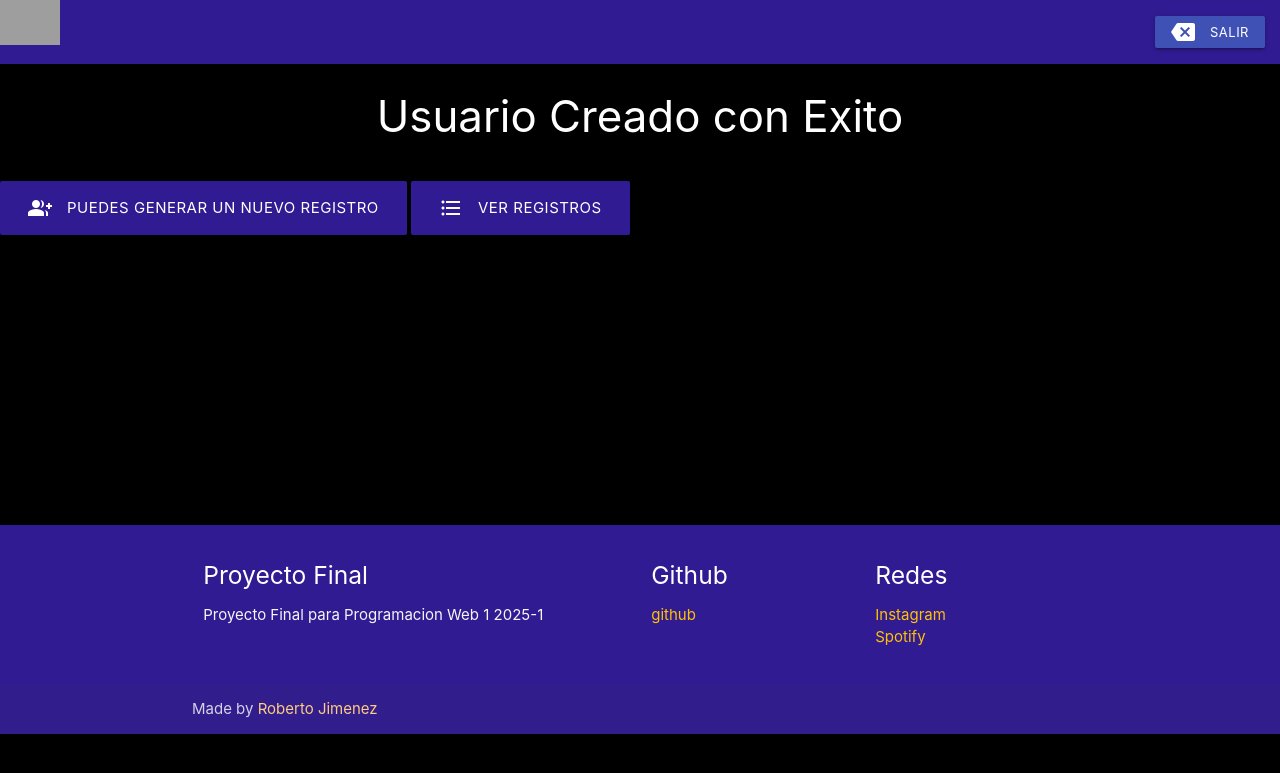
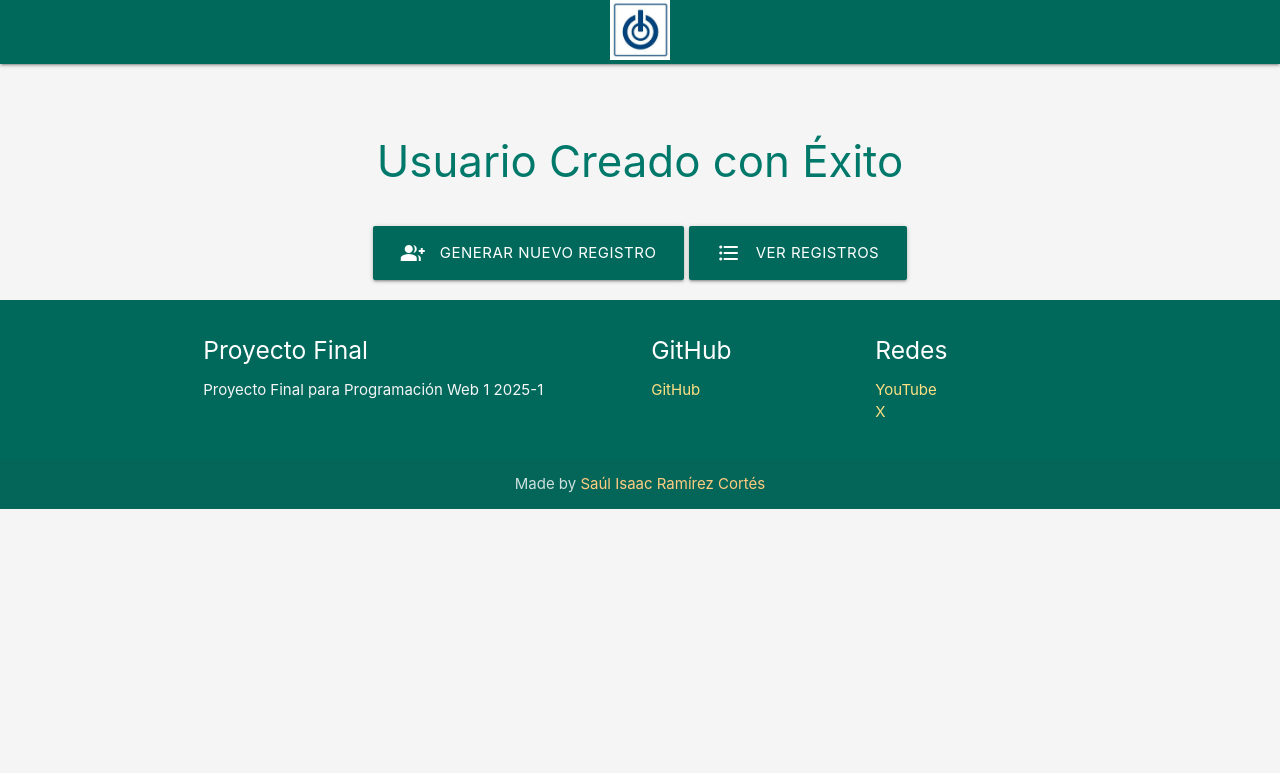
Before and after one commit to IsaacRamirezC11/Proyecto_W1, a PHP site: page /logica/enviarRegistro.php in a window 1280 px wide. Shown: the top 773 px of the page. Run offline with PHP 8.4, Linux system fonts and the light colour scheme; data comes from the database, SQL or seed files in the repository; data that the repository does not hold is empty; grey boxes are pictures that could not be loaded.

Commit message:
Actualizacion

```diff
--- a/IniciarSesion/logica/enviarRegistro.php
+++ b/IniciarSesion/logica/enviarRegistro.php
@@ -6,8 +6,9 @@ $nombreUser=$_POST['nombre_usuario'];
 $buscarusuario="SELECT * FROM  persona WHERE nombre_usuario ='$nombreUser'";
 
 $resultado = $conexion -> query($buscarusuario);
-$count =mysqli_num_rows($resultado);
-if($count==1){
+$count = mysqli_num_rows($resultado);
+
+if($count == 1) {
     echo "<!DOCTYPE html>
 <html lang='en'>
 
@@ -19,78 +20,65 @@ if($count==1){
     <script src='https://cdnjs.cloudflare.com/ajax/libs/materialize/1.0.0/js/materialize.min.js'></script>
     <meta charset='UTF-8'>
     <meta name='viewport' content='width=device-width, initial-scale=1.0'>
-            <title>Eliminar Usuario</title>
-            <nav  >
-        <div class='nav-wrapper deep-purple darken-4'>
-        <a class='brand-logo'><img src='../media/favicon.png' width=60px alt='icon'></a>
-        <ul id='nav-mobile' class='right hide-on-med-and-down' >
-        <li><a class='waves-effect waves-light btn-small indigo darken-' href='../logica/salir.php' ><i class='material-icons left'>backspace</i>SALIR</a></li>
-        </ul>
+    <title>Usuario Registrado</title>
+    <nav>
+        <div class='nav-wrapper teal darken-3'>
+            <a class='brand-logo center'><img src='../media/favicon.png' width=60px alt='icon'></a>
         </div>
     </nav>
 </head>
 
-        <body class= 'black'>
-            <div class='row'>
-                <div>
-                    <div>
+<body class='grey lighten-4'>
+    <div class='container'>
+        <div class='row center-align'>
+            <div class='col s12'>
+                <br><br>
+                <h3 class='red-text text-darken-2'>El usuario ya está registrado</h3>
                 <br>
-            <h3 class='center-align red-text' >El usuario ya esta registrado</h3>
-            <br>
-            <a class=' waves-effect waves-light btn-large deep-purple darken-4' href='../Registro.php'><i class='material-icons left'>group_add</i>Puedes generar un Nuevo registro</a>
-            <a class=' waves-effect waves-light btn-large deep-purple darken-4' href='../Principal.php'><i class='material-icons left'>format_list_bulleted</i>Ver Registros</a>
-
+                <a class='waves-effect waves-light btn-large teal darken-3' href='../Registro.php'>
+                    <i class='material-icons left'>group_add</i>Generar Nuevo Registro
+                </a>
+                <a class='waves-effect waves-light btn-large teal darken-3' href='../Principal.php'>
+                    <i class='material-icons left'>format_list_bulleted</i>Ver Registros
+                </a>
             </div>
         </div>
     </div>
 
-
-
-        </body>
-        <br><br>
-        <br><br>
-        <br><br>
-        <br><br>
-        <br><br>
-        <br><br>
-        </html>";
-        // Footer
-echo "
-<footer class='page-footer deep-purple darken-4'>
+    <footer class='page-footer teal darken-3'>
         <div class='container'>
             <div class='row'>
                 <div class='col l6 s12'>
                     <h5 class='white-text'>Proyecto Final</h5>
-      <p class='grey-text text-lighten-4'>Proyecto Final para Programacion Web 1 2025-1 </p>
-
-
+                    <p class='grey-text text-lighten-4'>Proyecto Final para Programación Web 1 2025-1</p>
                 </div>
                 <div class='col l3 s12'>
-      <h5 class='white-text'>Github</h5>
+                    <h5 class='white-text'>GitHub</h5>
                     <ul>
-        <li><a class='amber-text' href='https://github.com/RobertoJimenez25'>github</a></li>
+                        <li><a class='amber-text text-lighten-3' href='https://github.com/IsaacRamirezC11'>GitHub</a></li>
                     </ul>
                 </div>
                 <div class='col l3 s12'>
                     <h5 class='white-text'>Redes</h5>
                     <ul>
-        <li><a class='amber-text' href='https://www.instagram.com/robert.jimenezc/'>Instagram</a></li>
-        <li><a class='amber-text' href='https://open.spotify.com/user/motrorix?si=a477af4f3c904fe6'>Spotify</a></li>
+                        <li><a class='amber-text text-lighten-3' href='https://www.youtube.com/@jmv_Isaac'>YouTube</a></li>
+                        <li><a class='amber-text text-lighten-3' href='https://x.com/jmv_Isaac0411'>X</a></li>
                     </ul>
                 </div>
             </div>
         </div>
         <div class='footer-copyright'>
-  <div class='container'>
-  Made by <a class='orange-text text-lighten-3' >Roberto Jimenez</a>
+            <div class='container center-align'>
+                Made by <a class='orange-text text-lighten-3'>Roberto Jimenez</a>
             </div>
         </div>
-</footer>";
+    </footer>
+</body>
 
-}else{
-
-    mysqli_query($conexion,"INSERT INTO persona(
-        nombre_usuario,carrera,no_cuenta,direccion,telefono,email,password)
+</html>";
+} else {
+    mysqli_query($conexion, "INSERT INTO persona(
+        nombre_usuario, carrera, no_cuenta, direccion, telefono, email, password)
         VALUES(
             '$_POST[nombre_usuario]',
             '$_POST[carrera]',
@@ -100,6 +88,7 @@ echo "
             '$_POST[email]',
             '$_POST[password]'
         )");
+
     echo "<!DOCTYPE html>
 <html lang='en'>
 
@@ -111,73 +100,61 @@ echo "
     <script src='https://cdnjs.cloudflare.com/ajax/libs/materialize/1.0.0/js/materialize.min.js'></script>
     <meta charset='UTF-8'>
     <meta name='viewport' content='width=device-width, initial-scale=1.0'>
-            <title>Eliminar Usuario</title>
-            <nav  >
-        <div class='nav-wrapper deep-purple darken-4'>
-        <a class='brand-logo'><img src='../media/iconologo.png' width=60px alt='icon'></a>
-        <ul id='nav-mobile' class='right hide-on-med-and-down' >
-        <li><a class='waves-effect waves-light btn-small indigo darken-' href='../logica/salir.php' ><i class='material-icons left'>backspace</i>SALIR</a></li>
-        </ul>
+    <title>Usuario Creado</title>
+    <nav>
+        <div class='nav-wrapper teal darken-3'>
+            <a class='brand-logo center'><img src='../media/favicon.png' width=60px alt='icon'></a>
         </div>
     </nav>
 </head>
 
-        <body class= 'black'>
-            <div class='row'>
-                <div>
-                    <div>
-            <h3 class='center-align white-text' >Usuario Creado con Exito</h3>
+<body class='grey lighten-4'>
+    <div class='container'>
+        <div class='row center-align'>
+            <div class='col s12'>
+                <br><br>
+                <h3 class='teal-text text-darken-2'>Usuario Creado con Éxito</h3>
                 <br>
-            <a class=' waves-effect waves-light btn-large deep-purple darken-4' href='../Registro.php'><i class='material-icons left'>group_add</i>Puedes generar un Nuevo registro</a>
-            <a class=' waves-effect waves-light btn-large deep-purple darken-4' href='../Principal.php'><i class='material-icons left'>format_list_bulleted</i>Ver Registros</a>
-
+                <a class='waves-effect waves-light btn-large teal darken-3' href='../Registro.php'>
+                    <i class='material-icons left'>group_add</i>Generar Nuevo Registro
+                </a>
+                <a class='waves-effect waves-light btn-large teal darken-3' href='../Principal.php'>
+                    <i class='material-icons left'>format_list_bulleted</i>Ver Registros
+                </a>
             </div>
         </div>
     </div>
 
-
-
-        </body>
-        <br><br>
-        <br><br>
-        <br><br>
-        <br><br>
-        <br><br>
-        <br><br>
-        </html>";
-        // Footer
-echo "
-<footer class='page-footer deep-purple darken-4'>
+    <footer class='page-footer teal darken-3'>
         <div class='container'>
             <div class='row'>
                 <div class='col l6 s12'>
                     <h5 class='white-text'>Proyecto Final</h5>
-      <p class='grey-text text-lighten-4'>Proyecto Final para Programacion Web 1 2025-1 </p>
-
-
+                    <p class='grey-text text-lighten-4'>Proyecto Final para Programación Web 1 2025-1</p>
                 </div>
                 <div class='col l3 s12'>
-      <h5 class='white-text'>Github</h5>
+                    <h5 class='white-text'>GitHub</h5>
                     <ul>
-        <li><a class='amber-text' href='https://github.com/RobertoJimenez25'>github</a></li>
+                        <li><a class='amber-text text-lighten-3' href='https://github.com/IsaacRamirezC11'>GitHub</a></li>
                     </ul>
                 </div>
                 <div class='col l3 s12'>
                     <h5 class='white-text'>Redes</h5>
                     <ul>
-        <li><a class='amber-text' href='https://www.instagram.com/robert.jimenezc/'>Instagram</a></li>
-        <li><a class='amber-text' href='https://open.spotify.com/user/motrorix?si=a477af4f3c904fe6'>Spotify</a></li>
+                        <li><a class='amber-text text-lighten-3' href='https://www.youtube.com/@jmv_Isaac'>YouTube</a></li>
+                        <li><a class='amber-text text-lighten-3' href='https://x.com/jmv_Isaac0411'>X</a></li>
                     </ul>
                 </div>
             </div>
         </div>
         <div class='footer-copyright'>
-  <div class='container'>
-  Made by <a class='orange-text text-lighten-3' >Roberto Jimenez</a>
+            <div class='container center-align'>
+                Made by <a class='orange-text text-lighten-3'>Saúl Isaac Ramírez Cortés</a>
             </div>
         </div>
-</footer>";
+    </footer>
+</body>
+
+</html>";
 }
-
-
 ?>
```
Lines whose indentation alone changed are shown as unchanged.
